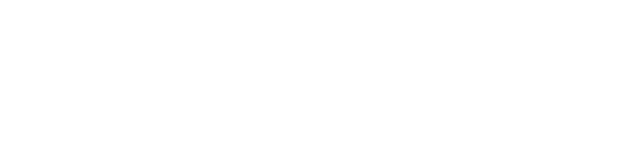
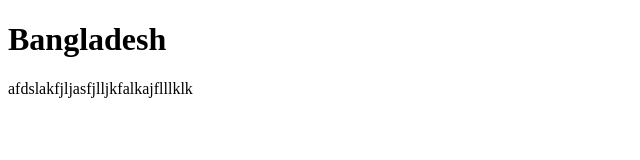
Before and after one commit to prouzzal00/my-second-project, a plain HTML site: page index.html in a window 1280 px wide. Shown: the whole page, without its empty margins (0-640 px from the left). Drawn offline with Linux system fonts and the light colour scheme.

Commit message:
adding something

```diff
--- a/index.html
+++ b/index.html
@@ -7,6 +7,8 @@
     <title>My second git project</title>
 </head>
 <body>
+    <h1>Bangladesh</h1>
+    <p>afdslakfjljasfjlljkfalkajflllklk</p>
 
 </body>
 </html>
```
